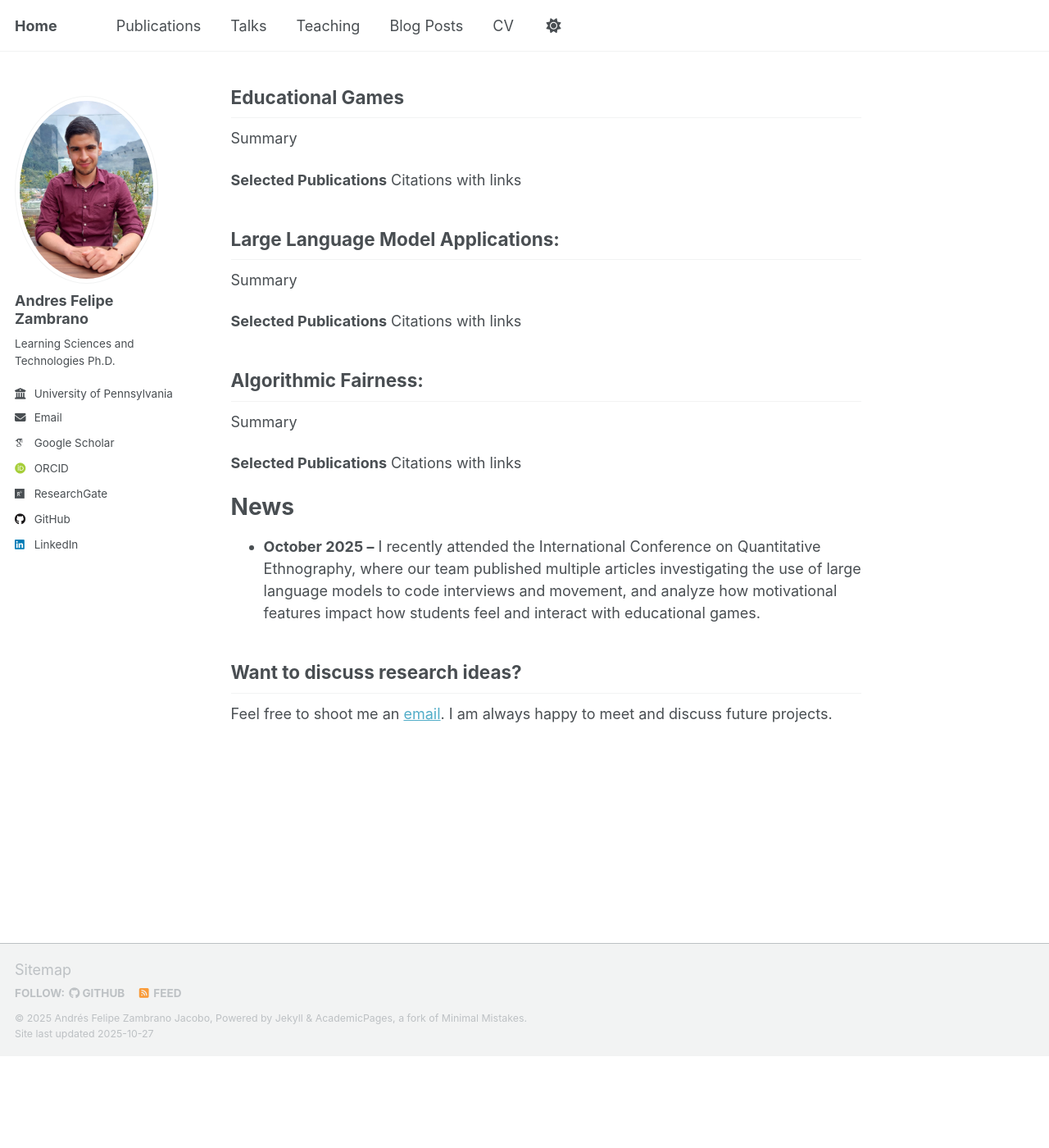
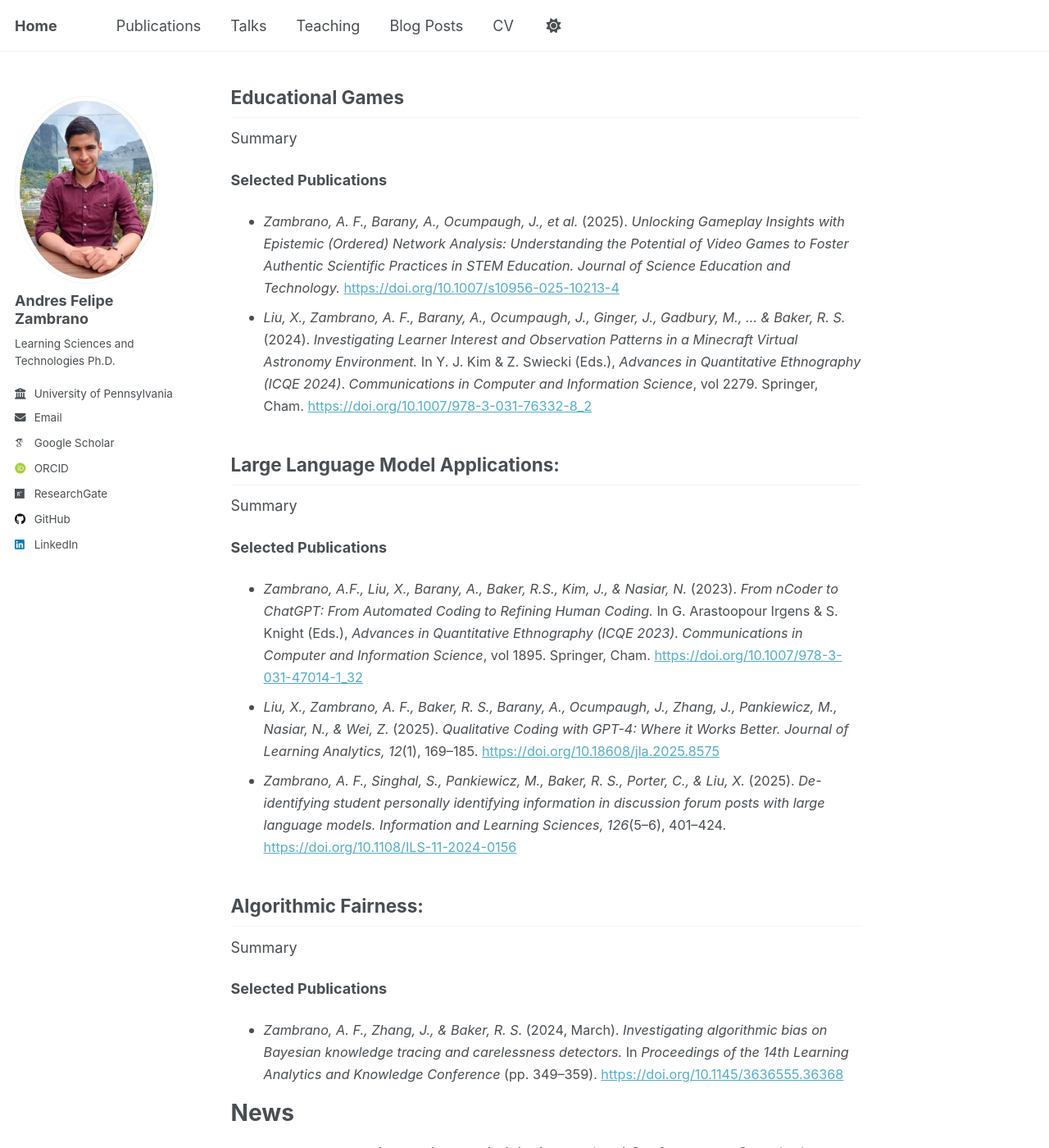
Before and after one commit to afzambrano/afzambrano.github.io, a Jekyll site: the page built from _pages/about.md, in a window 1280 px wide and 1400 px high, scrolled down 1028 px. Shown: the whole window at 82% size. Built offline with Jekyll 4.4.1, drawn with Linux system fonts in a browser that asks for light colours; some web fonts are replaced; a script that is not in the unit is left out; before the commit the page ends 2316 px from its top, so only the background shows below that.

Commit message:
Update about.md

```diff
--- a/_pages/about.md
+++ b/_pages/about.md
@@ -41,22 +41,57 @@ Educational Games
 ---
 Summary
 
-**Selected Publications**
-Citations with links
+**Selected Publications**<br>
+- <span style="font-size: 0.9em;">
+  <i>Zambrano, A. F., Barany, A., Ocumpaugh, J., et al.</i> (2025).
+  <i>Unlocking Gameplay Insights with Epistemic (Ordered) Network Analysis: Understanding the Potential of Video Games to Foster Authentic Scientific Practices in STEM   Education.</i>
+  <i>Journal of Science Education and Technology.</i>
+  <a href="https://doi.org/10.1007/s10956-025-10213-4">https://doi.org/10.1007/s10956-025-10213-4</a>
+</span><br>
+- <span style="font-size: 0.9em;">
+  <i>Liu, X., Zambrano, A. F., Barany, A., Ocumpaugh, J., Ginger, J., Gadbury, M., ... & Baker, R. S.</i> (2024).
+  <i>Investigating Learner Interest and Observation Patterns in a Minecraft Virtual Astronomy Environment.</i>
+  In Y. J. Kim & Z. Swiecki (Eds.), <i>Advances in Quantitative Ethnography (ICQE 2024)</i>.
+  <i>Communications in Computer and Information Science</i>, vol 2279. Springer, Cham.
+  <a href="https://doi.org/10.1007/978-3-031-76332-8_2">https://doi.org/10.1007/978-3-031-76332-8_2</a>
+</span><br>
 
 Large Language Model Applications:
 ---
 Summary
 
-**Selected Publications**
-Citations with links
+**Selected Publications**<br>
+- <span style="font-size: 0.9em;">
+  <i>Zambrano, A.F., Liu, X., Barany, A., Baker, R.S., Kim, J., & Nasiar, N.</i> (2023).
+  <i>From nCoder to ChatGPT: From Automated Coding to Refining Human Coding.</i>
+  In G. Arastoopour Irgens & S. Knight (Eds.), <i>Advances in Quantitative Ethnography (ICQE 2023)</i>.
+  <i>Communications in Computer and Information Science</i>, vol 1895. Springer, Cham.
+  <a href="https://doi.org/10.1007/978-3-031-47014-1_32">https://doi.org/10.1007/978-3-031-47014-1_32</a>
+</span><br>
+- <span style="font-size: 0.9em;">
+  <i>Liu, X., Zambrano, A. F., Baker, R. S., Barany, A., Ocumpaugh, J., Zhang, J., Pankiewicz, M., Nasiar, N., & Wei, Z.</i> (2025).
+  <i>Qualitative Coding with GPT-4: Where it Works Better.</i>
+  <i>Journal of Learning Analytics, 12</i>(1), 169–185.
+  <a href="https://doi.org/10.18608/jla.2025.8575">https://doi.org/10.18608/jla.2025.8575</a>
+</span><br>
+- <span style="font-size: 0.9em;">
+  <i>Zambrano, A. F., Singhal, S., Pankiewicz, M., Baker, R. S., Porter, C., & Liu, X.</i> (2025).
+  <i>De-identifying student personally identifying information in discussion forum posts with large language models.</i>
+  <i>Information and Learning Sciences, 126</i>(5–6), 401–424.
+  <a href="https://doi.org/10.1108/ILS-11-2024-0156">https://doi.org/10.1108/ILS-11-2024-0156</a>
+</span>
 
 Algorithmic Fairness:
 ---
 Summary
 
-**Selected Publications**
-Citations with links
+**Selected Publications**<br>
+- <span style="font-size: 0.9em;">
+  <i>Zambrano, A. F., Zhang, J., & Baker, R. S.</i> (2024, March).
+  <i>Investigating algorithmic bias on Bayesian knowledge tracing and carelessness detectors.</i>
+  In <i>Proceedings of the 14th Learning Analytics and Knowledge Conference</i> (pp. 349–359).
+  <a href="https://doi.org/10.1145/3636555.36368">https://doi.org/10.1145/3636555.36368</a>
+</span><br>
 
 News
 ======
```
